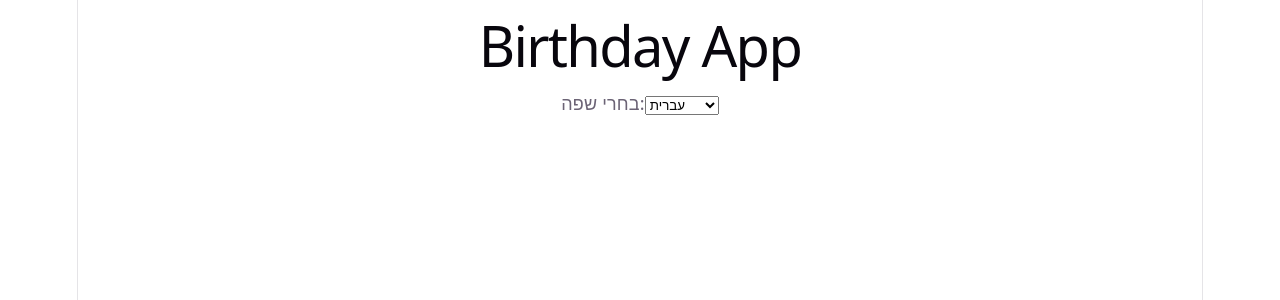
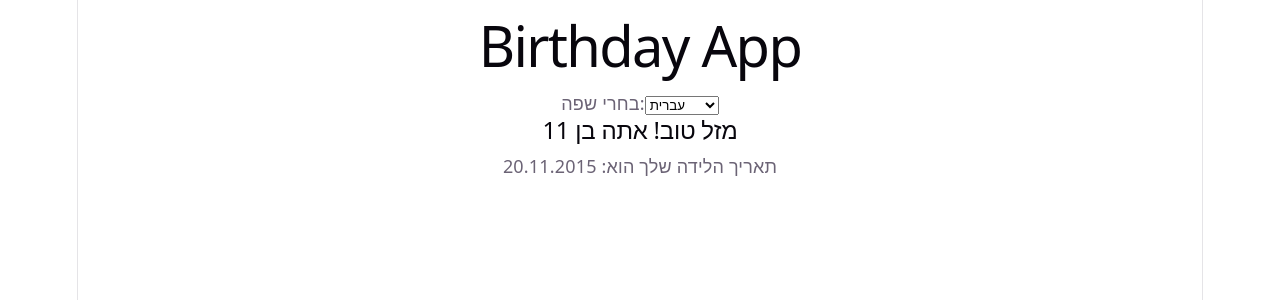
Before and after one commit to Hadas-Codes/birthday-app, a React (Vite) app: page / in a window 1280 px wide. Shown: the top 300 px of the page. Built offline with nearby package versions, Linux system fonts and the light colour scheme.

Commit message:
Add BirthDate component

```diff
--- a/src/App.jsx
+++ b/src/App.jsx
@@ -1,4 +1,5 @@
 import ChooseLanguage from './components/ChooseLanguage'
+import BirthDate from './components/BirthDate'
 import { I18nProvider } from './context/I18nContext'
 import './App.css'
 
@@ -7,7 +8,10 @@ function App() {
     <I18nProvider>
 
       <h1>Birthday App</h1>
+
       <ChooseLanguage />
+
+     <BirthDate birthDate={new Date(2015, 10, 20)} />
 
     </I18nProvider>
   )
--- /dev/null
+++ b/src/components/BirthDate.jsx
@@ -0,0 +1,22 @@
+
+function BirthDate({ birthDate }) {
+  const currentYear = new Date().getFullYear()
+
+  const birthYear = birthDate.getFullYear()
+
+  const age = currentYear - birthYear
+
+  return (
+    <div>
+      <h2>מזל טוב! אתה בן {age}</h2>
+
+      <p>
+        תאריך הלידה שלך הוא:
+        {' '}
+        {birthDate.toLocaleDateString('he-IL')}
+      </p>
+    </div>
+  )
+}
+
+export default BirthDate
```
